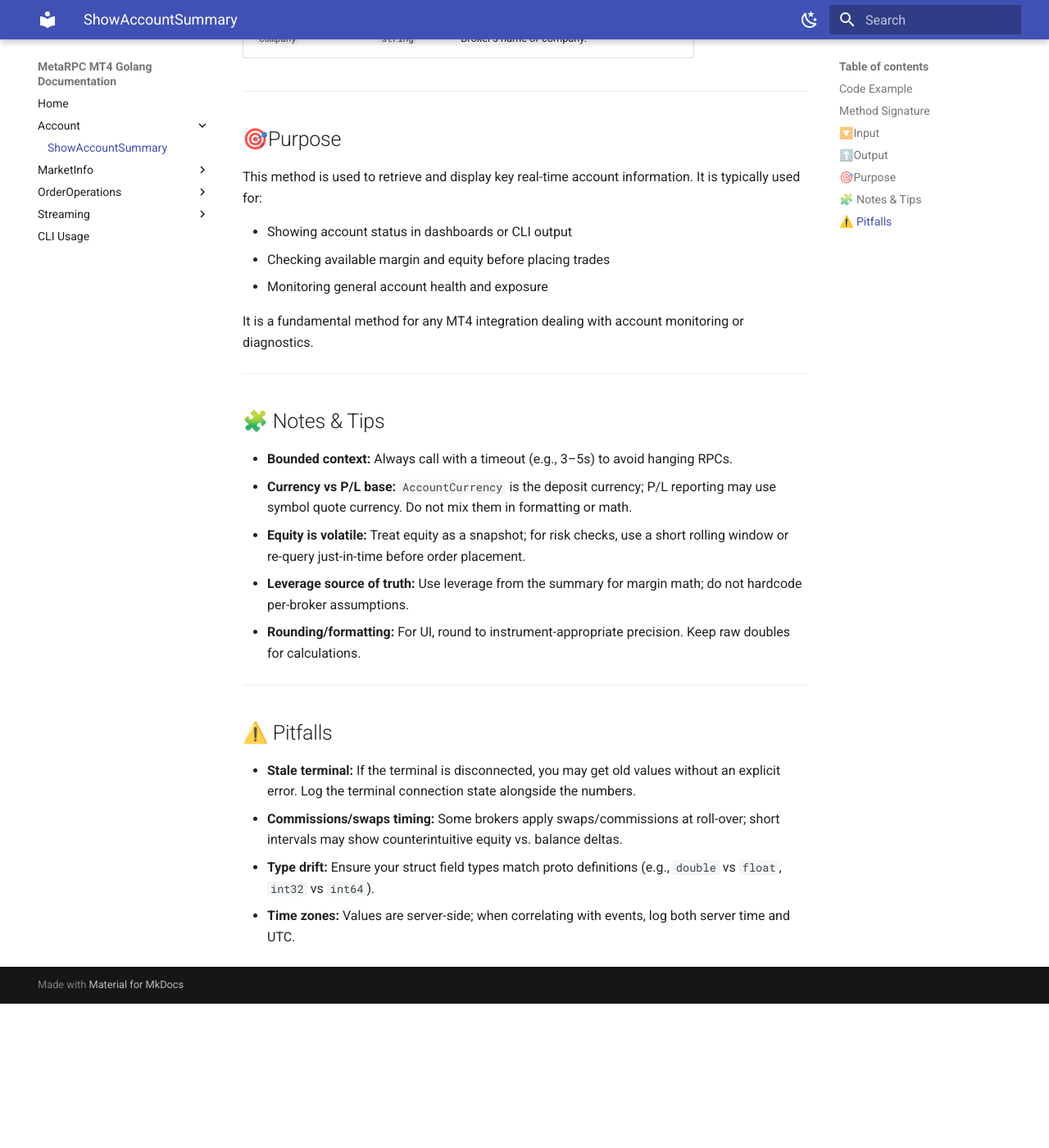
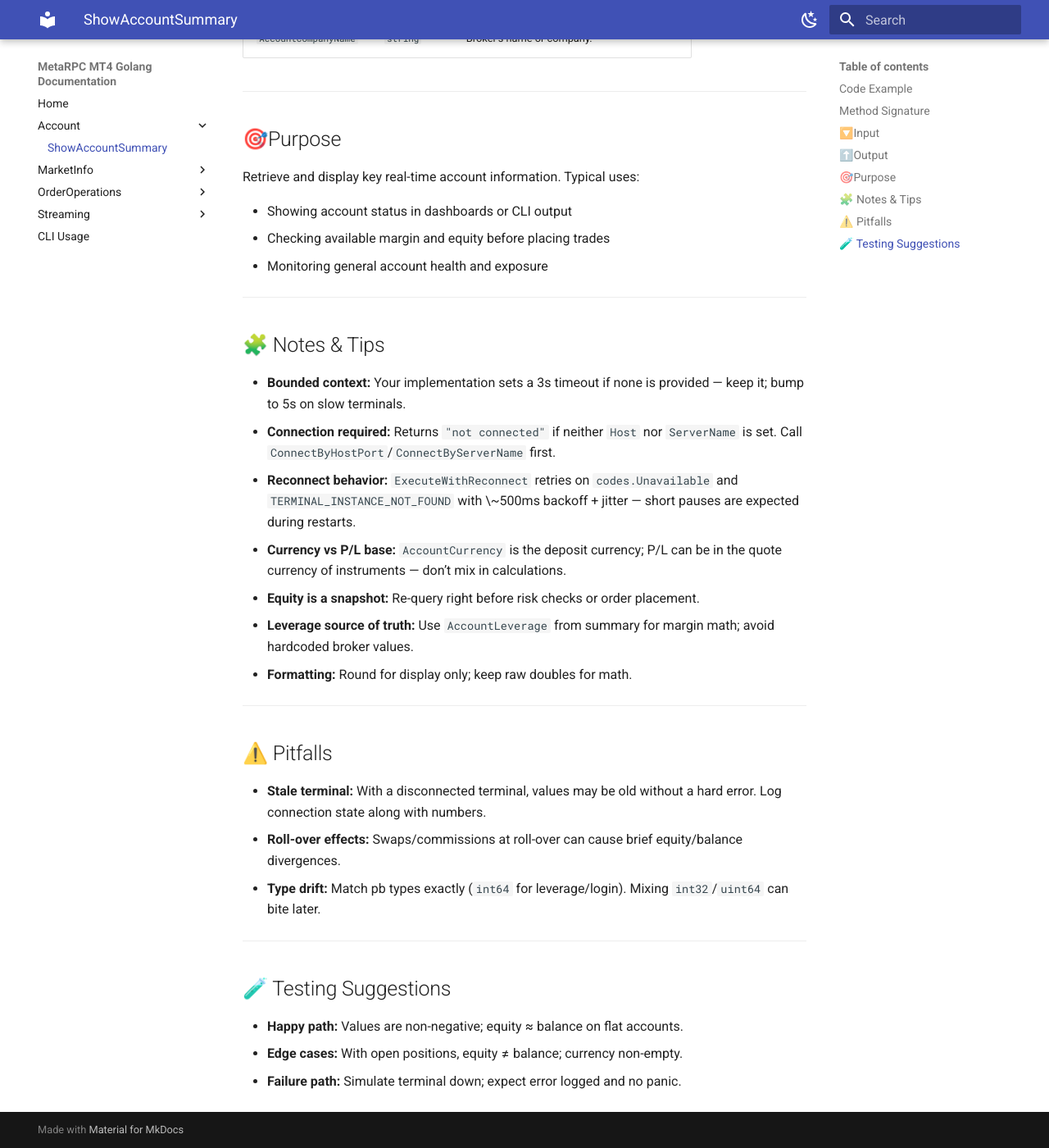
Before and after one commit to MetaRPC/GoMT4, an MkDocs documentation site: the page built from docs/Account/ShowAccountSummary.md, in a window 1280 px wide and 1400 px high, scrolled down 1481 px. Shown: the whole window at 82% size. Built offline with MkDocs 1.6.1 and Material for MkDocs 9.7.7, drawn with Linux system fonts in a browser that asks for light colours; before the commit the page ends 2705 px from its top, so only the background shows below that; some of the changed text lies outside the part shown.

Commit message:
Update ShowAccountSummary.md

```diff
--- a/docs/Account/ShowAccountSummary.md
+++ b/docs/Account/ShowAccountSummary.md
@@ -1,6 +1,6 @@
 # Getting an Account Summary
 
-> **Request:** full account summary (`AccountSummaryData`) from MT4
+> **Request:** full account summary (`*pb.AccountSummaryData`) from MT4
 > Fetch all core account metrics in a single call.
 
 ---
@@ -41,47 +41,54 @@
 
 ## ⬆️Output
 
-Prints selected fields from `AccountSummaryData` to console:
+Prints selected fields from `*pb.AccountSummaryData` to console:
 
-| Field               | Type     | Description                                       |
-| ------------------- | -------- | ------------------------------------------------- |
-| `AccountBalance`    | `double` | Account balance excluding open positions.         |
-| `AccountEquity`     | `double` | Equity — balance including floating P/L.          |
-| `AccountMargin`     | `double` | Currently used margin.                            |
-| `AccountFreeMargin` | `double` | Free margin available for opening new trades.     |
-| `AccountCurrency`   | `string` | Account deposit currency (e.g. `"USD"`, `"EUR"`). |
-| `AccountLeverage`   | `int`    | Leverage applied to the account.                  |
-| `AccountName`       | `string` | Account holder's name.                            |
-| `AccountNumber`     | `int`    | Account number (login ID).                        |
-| `Company`           | `string` | Broker's name or company.                         |
+| Field                | Type     | Description                                   |
+| -------------------- | -------- | --------------------------------------------- |
+| `AccountBalance`     | `double` | Balance excluding open positions.             |
+| `AccountEquity`      | `double` | Equity — balance including floating P/L.      |
+| `AccountMargin`      | `double` | Currently used margin.                        |
+| `AccountFreeMargin`  | `double` | Free margin available for opening new trades. |
+| `AccountCurrency`    | `string` | Deposit currency (e.g. `"USD"`, `"EUR"`).     |
+| `AccountLeverage`    | `int64`  | Leverage applied to the account.              |
+| `AccountUserName`    | `string` | Account holder's name.                        |
+| `AccountLogin`       | `int64`  | Account login ID.                             |
+| `AccountCompanyName` | `string` | Broker's name or company.                     |
 
 ---
 
 ## 🎯Purpose
 
-This method is used to retrieve and display key real-time account information. It is typically used for:
+Retrieve and display key real-time account information. Typical uses:
 
 * Showing account status in dashboards or CLI output
 * Checking available margin and equity before placing trades
 * Monitoring general account health and exposure
 
-It is a fundamental method for any MT4 integration dealing with account monitoring or diagnostics.
-
 ---
 
 ## 🧩 Notes & Tips
 
-* **Bounded context:** Always call with a timeout (e.g., 3–5s) to avoid hanging RPCs.
-* **Currency vs P/L base:** `AccountCurrency` is the deposit currency; P/L reporting may use symbol quote currency. Do not mix them in formatting or math.
-* **Equity is volatile:** Treat equity as a snapshot; for risk checks, use a short rolling window or re-query just-in-time before order placement.
-* **Leverage source of truth:** Use leverage from the summary for margin math; do not hardcode per-broker assumptions.
-* **Rounding/formatting:** For UI, round to instrument-appropriate precision. Keep raw doubles for calculations.
+* **Bounded context:** Your implementation sets a 3s timeout if none is provided — keep it; bump to 5s on slow terminals.
+* **Connection required:** Returns `"not connected"` if neither `Host` nor `ServerName` is set. Call `ConnectByHostPort`/`ConnectByServerName` first.
+* **Reconnect behavior:** `ExecuteWithReconnect` retries on `codes.Unavailable` and `TERMINAL_INSTANCE_NOT_FOUND` with \~500ms backoff + jitter — short pauses are expected during restarts.
+* **Currency vs P/L base:** `AccountCurrency` is the deposit currency; P/L can be in the quote currency of instruments — don’t mix in calculations.
+* **Equity is a snapshot:** Re-query right before risk checks or order placement.
+* **Leverage source of truth:** Use `AccountLeverage` from summary for margin math; avoid hardcoded broker values.
+* **Formatting:** Round for display only; keep raw doubles for math.
 
 ---
 
 ## ⚠️ Pitfalls
 
-* **Stale terminal:** If the terminal is disconnected, you may get old values without an explicit error. Log the terminal connection state alongside the numbers.
-* **Commissions/swaps timing:** Some brokers apply swaps/commissions at roll-over; short intervals may show counterintuitive equity vs. balance deltas.
-* **Type drift:** Ensure your struct field types match proto definitions (e.g., `double` vs `float`, `int32` vs `int64`).
-* **Time zones:** Values are server-side; when correlating with events, log both server time and UTC.
+* **Stale terminal:** With a disconnected terminal, values may be old without a hard error. Log connection state along with numbers.
+* **Roll-over effects:** Swaps/commissions at roll-over can cause brief equity/balance divergences.
+* **Type drift:** Match pb types exactly (`int64` for leverage/login). Mixing `int32`/`uint64` can bite later.
+
+---
+
+## 🧪 Testing Suggestions
+
+* **Happy path:** Values are non-negative; equity ≈ balance on flat accounts.
+* **Edge cases:** With open positions, equity ≠ balance; currency non-empty.
+* **Failure path:** Simulate terminal down; expect error logged and no panic.
```
